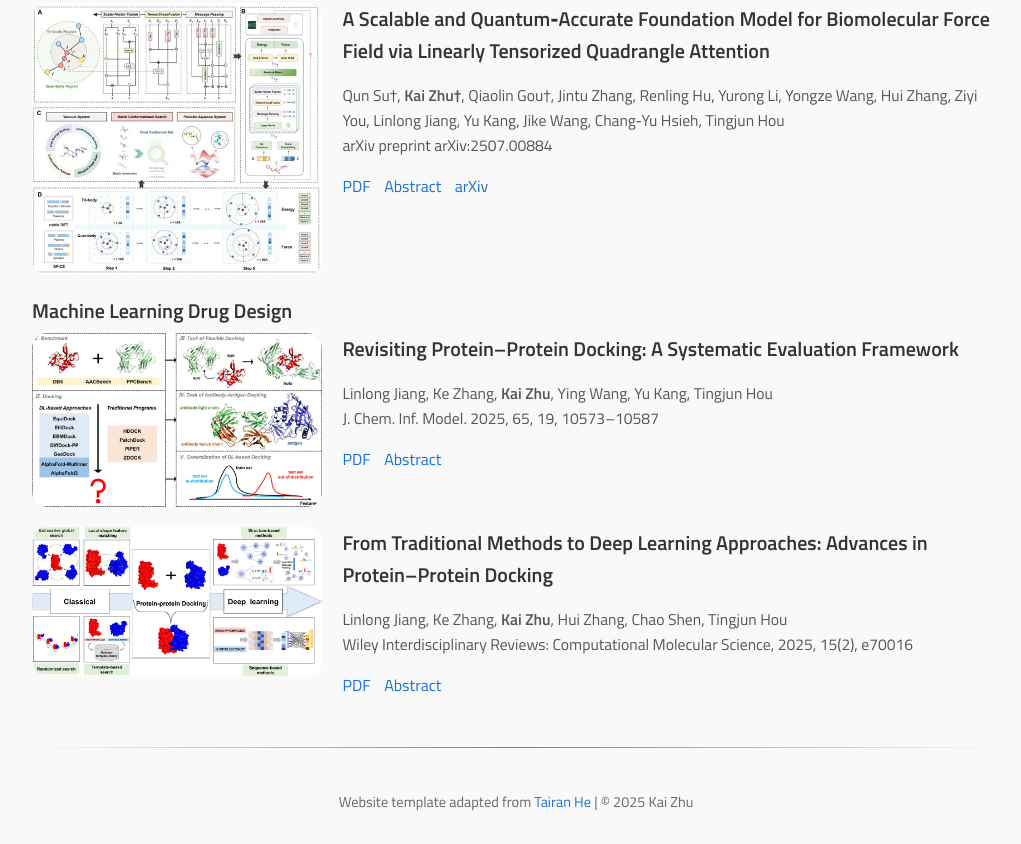
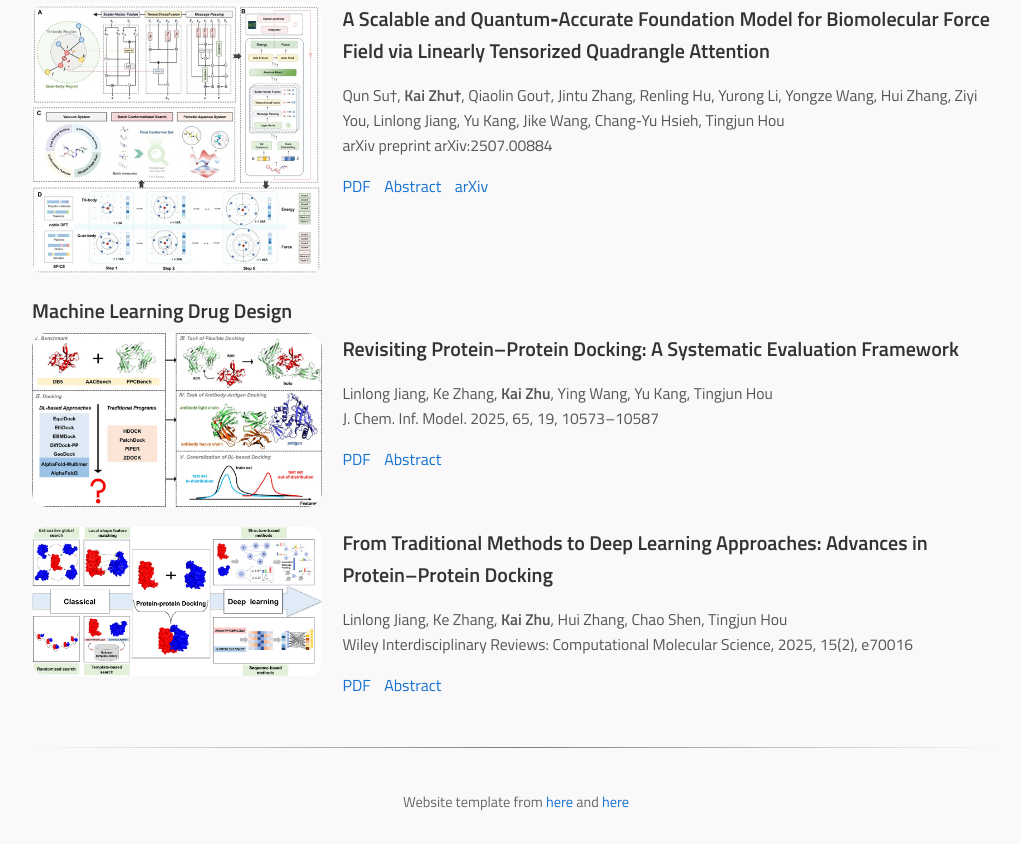
Before and after one commit to Kai-Zhu-2001/Kai-Zhu-2001.github.io, a plain HTML site: page index.html in a window 1280 px wide. Shown: the part 1314-2158 px from the top of the page, without its empty margins (124-1145 px from the left). Drawn offline with Linux system fonts and the light colour scheme.

Commit message:
Update reference

```diff
--- a/index.html
+++ b/index.html
@@ -257,7 +257,7 @@
     <hr />
 
     <footer>
-      Website template adapted from <a href="https://tairanhe.com/" target="_blank" rel="noopener">Tairan He</a> | © <span id="year"></span> Kai Zhu
+      Website template from <a href="http://www.cs.berkeley.edu/~barron/">here</a> and <a href="http://www.cs.cmu.edu/~dpathak/">here</a>
     </footer>
   </div>
 
```
